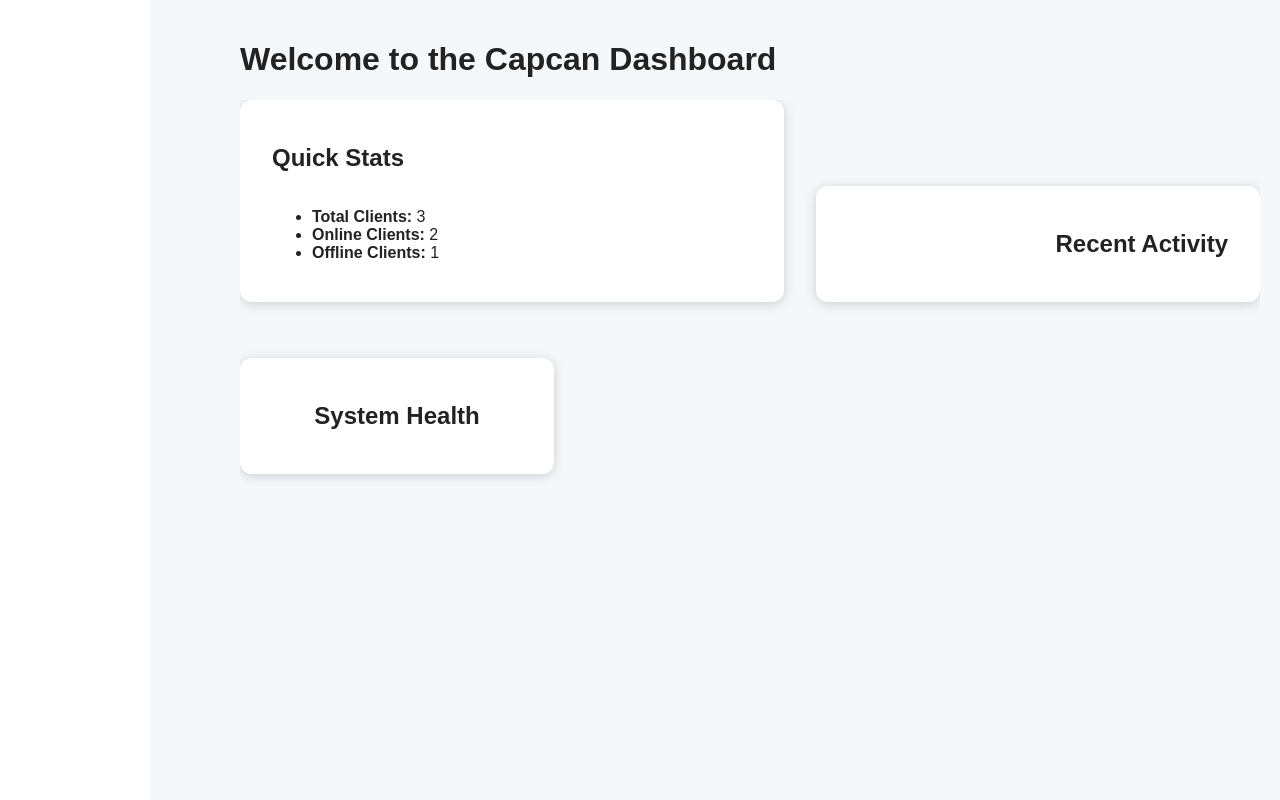
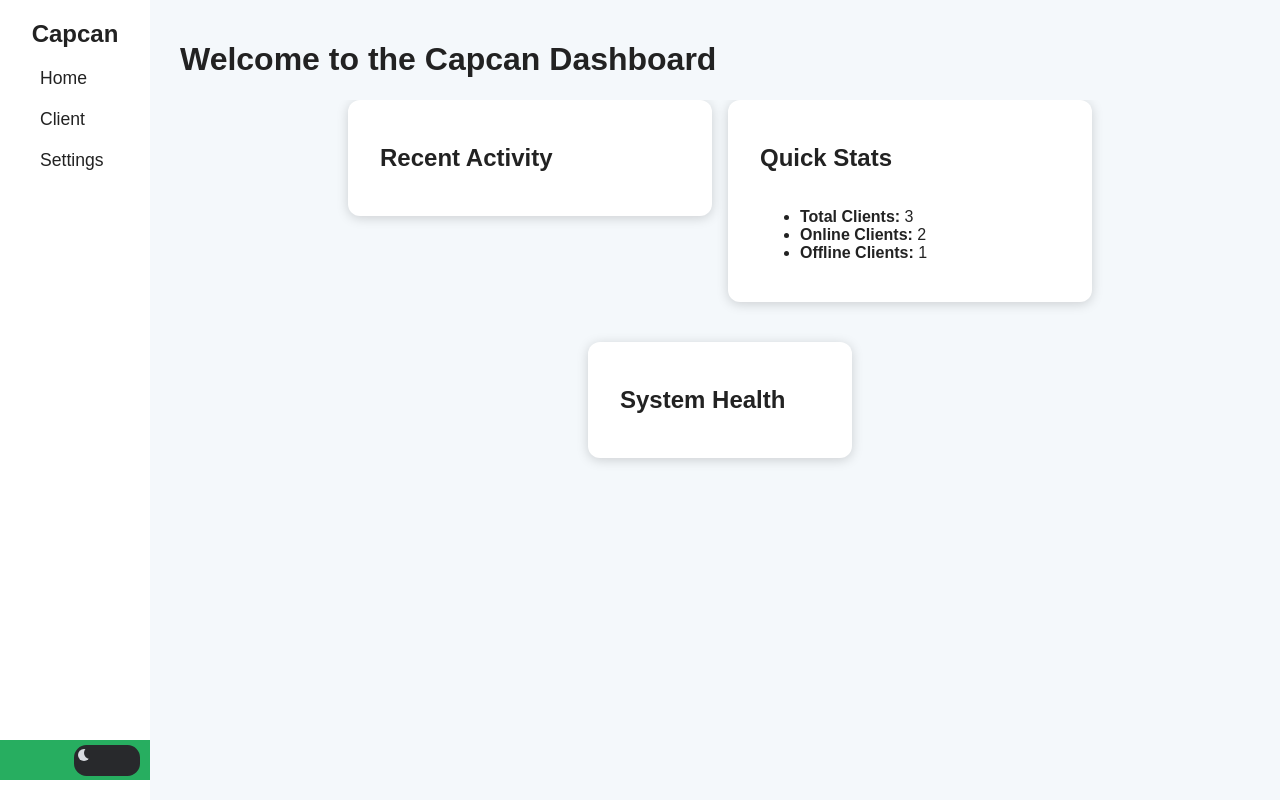
Before and after one commit to cyberdevOM/capcan, a Flask app: page / in a window 1280 px wide. Run offline with Flask 3, Linux system fonts and the light colour scheme.

Commit message:
Dev/Fix: dashboard good, current working project darkmode

```diff
--- a/src/server/web/app.py
+++ b/src/server/web/app.py
@@ -1,11 +1,19 @@
 from flask import Flask, render_template, url_for
-from templates.pre_renders.dashboard_prerender import export_client_list, render_quickstats
+import os, importlib.util
+
+file_path = os.path.abspath(
+    os.path.join(os.path.dirname(__file__), './templates/pre_renders/dashboard_prerender.py')
+)
+
+spec = importlib.util.spec_from_file_location("dashboard_prerender", file_path)
+dashboard_preprender = importlib.util.module_from_spec(spec)
+spec.loader.exec_module(dashboard_preprender)
 
 app = Flask(__name__, static_folder='static', template_folder='templates')
 
 @app.route('/')
 def Dashboard():
-    quickstats_html = render_quickstats()
+    quickstats_html = dashboard_preprender.render_quickstats()
     return render_template(
         'Capcan-html-home.html',
         quickstats_html=quickstats_html,
@@ -15,7 +23,7 @@ def Dashboard():
 def Clients():
     return render_template(
         'Capcan-html-clients.html',
-        clients=export_client_list()
+        clients=dashboard_preprender.export_client_list()
     )
 
 @app.route('/settings')
--- a/src/server/web/static/Capcan-css-home.css
+++ b/src/server/web/static/Capcan-css-home.css
@@ -14,6 +14,7 @@ body{
     color: var(--text-main);
 }
 
+/* --- Sidebar --- */
 #sidebar {
     width: 150px;
     background: var(--bg-card);
@@ -29,7 +30,7 @@ body{
     padding: 20px 20px 0px 20px;
     font-size: 1.5rem;
     margin: 0;
-    color: var(--bg-card);
+    color: var(--text-main);
 }
 
 #sidebar h2 {
@@ -45,12 +46,107 @@ body{
 }
 
 #sidebar ul li a {
-    color: var(--bg-card);
+    color: var(--text-main);
     text-decoration: none;
+    font-size: 1.1rem;
 }
 
+#sidebar ul li a:hover {
+    color: var(--text-secondary);
+    font-weight: bolder;
+}
+
+.sidebar-bottom-buttons {
+    position: absolute;
+    bottom: 20px;
+    width: 100%;
+    height: 40px;
+    display: flex;
+    align-items: center;
+    justify-content: flex-end;
+    gap: 1rem;
+    background-color: #27ae60;
+}
+
+/* --- darkmode toggle --- */
+.toggle-switch {
+    position: relative;
+    width: 60px;
+    height: 30px;
+
+    --light: #d8dbe0;
+    --dark: #28292c;
+    --link: rgb(27, 129, 112);
+    --link-hover: rgb(24, 94, 82);
+    --toggle-height: 25px;
+    --toggle-width: 50px;
+    --toggle-radius: calc(var(--toggle-height) / 2);
+    --toggle-border: 3px;
+    --knob-size: calc(var(--toggle-height) * 0.5);
+    --knob-offset: calc(var(--toggle-border) * 0.2);
+    --knob-translate: calc(var(--toggle-width) - var(--toggle-height));
+
+}
+
+.switch-label {
+    position: absolute;
+    width: 100%;
+    height: var(--toggle-height);
+    background-color: var(--dark);
+    border-radius: var(--toggle-radius);
+    cursor: pointer;
+    border: var(--toggle-border) solid var(--dark);
+}
+
+.checkbox {
+    position: absolute;
+    display: none;
+}
+
+.slider {
+    position: absolute;
+    width: 100%;
+    height: 100%;
+    border-radius: var(--toggle-radius);
+    -webkit-transition: 0.3s;
+    transition: 0.3s;
+}
+
+.checkbox:checked ~ .slider {
+    background-color: var(--light);
+}
+
+.slider::before {
+    content: "";
+    position: absolute;
+    top: var(--knob-offset);
+    left: var(--knob-offset);
+    width: var(--knob-size);
+    height: var(--knob-size);
+    border-radius: 50%;
+    -webkit-box-shadow: inset calc(var(--knob-size) * 0.48) calc(var(--knob-size) * -0.16) 0px 0px var(--light);
+    box-shadow: inset calc(var(--knob-size) * 0.48) calc(var(--knob-size) * -0.16) 0px 0px var(--light);
+    background-color:var(--dark);
+    -webkit-transition: 0.3s;
+    transition: 0.3s;
+}
+
+.checkbox:checked ~ .slider::before {
+    -webkit-transform: translateX(var(--knob-translate));
+    -ms-transform: translateX(var(--knob-translate));
+    transform: translateX(var(--knob-translate));
+    background-color: var(--dark);
+    -webkit-box-shadow: none;
+    box-shadow: none;
+}
+/* --- settings Cog --- */
+
+/* --- profile Icon --- */
+
+/* --- Main Content --- */
+
 #main-content {
-    margin-left: 220px;
+    margin-left: 10rem;
     padding: 20px;
 }
 
@@ -139,23 +235,26 @@ body{
 #dashboard-tiles {
     display: flex;
     flex-wrap: wrap;
-    gap: 2rem;
     align-items: flex-start;
-    justify-content: flex-start;
-    margin-bottom: 2rem;
+    justify-content: center;
+    gap: 1rem;
+    padding: 0 4rem;
     min-width: 0; /* Prevent overflow */
     overflow-x: auto; /* Allow horizontal scrolling if needed */
+    box-sizing: border-box;
+    min-height: 60%; /* Ensure a minimum height for the tiles area */
 }
 
 .modular-block {
+    min-width: 220px;
+    max-width: 600px;
+    flex: 0 1 300px;
     border-radius: 12px;
-    background-color: var(--bg-card, #fff);
+    background: var(--bg-card, #fff);
     box-shadow: var(--shadow, 0 2px 12px rgba(0, 0, 0, 0.17));
     padding: 1.5rem 2rem;
     margin-bottom: 1.5rem;
-    min-width: 220px; /* Minimum width for each block */
-    flex: 1 1 220px; /* Allow blocks to grow and shrink */
-    transition: box-shadow 0.2s;
+    transition: box-shadow 0.2s, order 0.2s;
     display: flex;
     flex-direction: column;
 }
@@ -178,17 +277,6 @@ body{
     max-width: 250px; /* limit max width for small blocks */
 }
 
-.modular-block-left {
-    align-self: flex-start; /* Align left */
-    text-align: left;
-}
-
-.modular-block-right {
-    align-self: flex-end; /* Align right */
-    text-align: right;
-}
-
-.modular-block-center {
-    align-self: center; /* Center alignment */
-    text-align: center;
-}
+.modular-block-left { order: 1;}
+.modular-block-center { order: 2; }
+.modular-block-right { order: 3; }
--- a/src/server/web/templates/Capcan-html-home.html
+++ b/src/server/web/templates/Capcan-html-home.html
@@ -5,8 +5,8 @@
 {% block content %}
     <h1>Welcome to the Capcan Dashboard</h1>
     <div id="dashboard-tiles">
-        {{ modular_block("Quick Stats", quickstats_html, "left", "large") }}
-        {{ modular_block("Recent Activity", activity_html, "right", "medium") }}
-        {{ modular_block("System Health", activity_html, "center", "small") }}
+        {{ modular_block("Quick Stats", quickstats_html, "center", "medium") }}
+        {{ modular_block("Recent Activity", activity_html, "left", "medium") }}
+        {{ modular_block("System Health", activity_html, "right", "small") }}
     </div>
 {% endblock %}
--- a/src/server/web/templates/base.html
+++ b/src/server/web/templates/base.html
@@ -12,6 +12,17 @@
                 <li><a href="{{ url_for('Clients') }}">Client</a></li>
                 <li><a href="{{ url_for('Settings') }}">Settings</a></li>
             </ul>
+            <div class="sidebar-bottom-buttons">
+                <div class="toggle-switch">
+                    <label class="switch-label">
+                        <input type="checkbox" class="checkbox">
+                        <span class="slider"></span>
+                    </label>
+                </div>
+                <div class="settings-cog">
+
+                </div>
+            </div>
         </div>
         <div id="main-content">
             {% block content %}{% endblock %}
```
